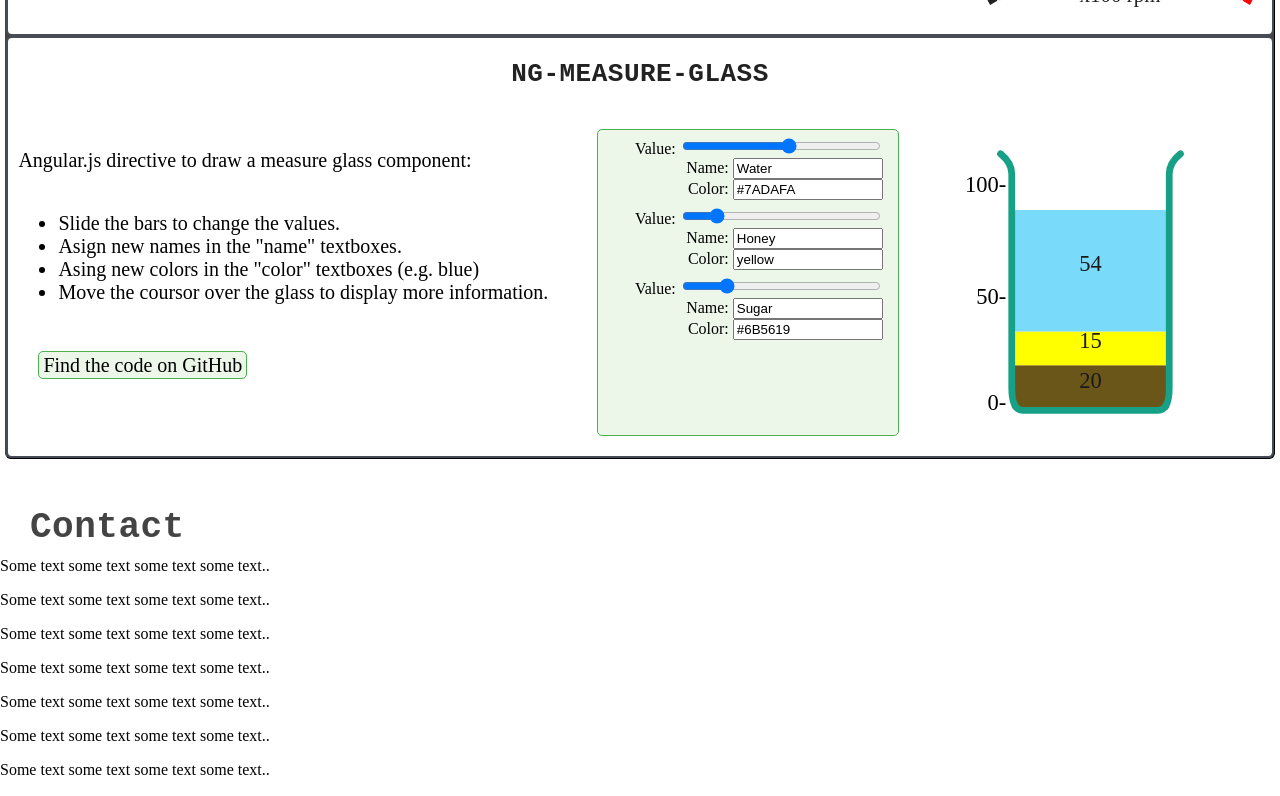
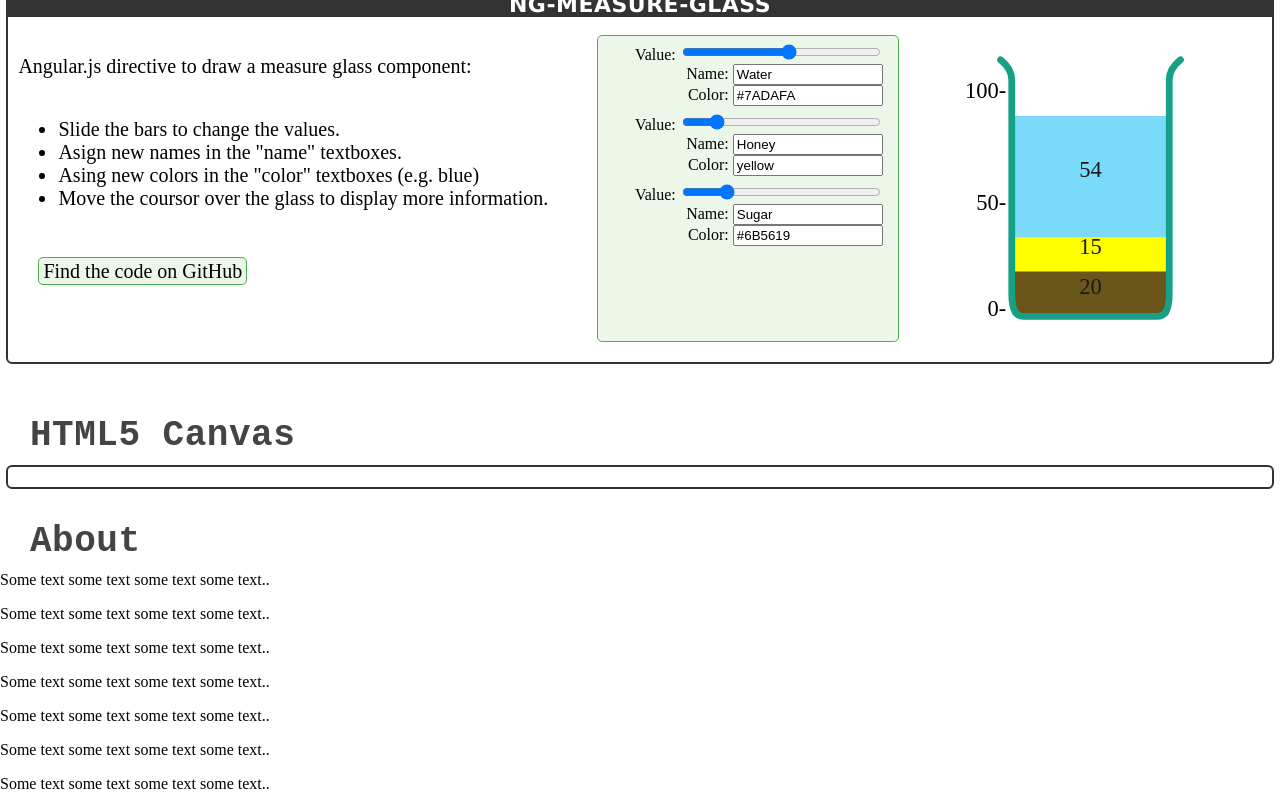
Before and after one commit to camilopalacios/camilopalacios.github.io, a website: page index.html in a window 1280 px wide. Shown: the part 540-1336 px from the top of the page. Drawn offline with Linux system fonts and the light colour scheme.

Commit message:
Prepare to start with the canvas section
Removed filling text and prepare to start creating the canvas component.

```diff
--- a/index.html
+++ b/index.html
@@ -20,8 +20,8 @@
       </div>
     </header>
     <ul class="topnav">
-      <li class="active"><a href="#projects" onclick="setActive()">Projects</a></li>
-      <li><a href="#contact" onclick="setActive()">Contact</a></li>
+      <li class="active"><a href="#angular" onclick="setActive()">Angular</a></li>
+      <li><a href="#canvas" onclick="setActive()">Canvas</a></li>
       <li><a href="#about" onclick="setActive()">About</a></li>
       <li class="icon">
         <a href="javascript:void(0);" onclick="showMenu()">&#9776;</a>
@@ -29,9 +29,9 @@
     </ul>
     <div id="back-header">
     </div>
-    <section id="projects">
+    <section id="angular">
       <h1 class="title">Angular directives</h1>
-      <div class="projects">
+      <div class="contentFrame">
         <!-- NG-GAUGE -->
         <div class="project" id="GaugeApp"  ng-app="GaugeApp">
           <h2 class="subtitle"> NG-GAUGE </h2>
@@ -91,8 +91,7 @@
               <a href="https://github.com/camilopalacios/ng-measure-glass" class="link-button">Find the code on GitHub</a>
             </div>
           </div>
-          <div class="projectDisplay">
-            <div id="measureGlass" ng-controller="GlassController as glassCtrl">
+          <div class="projectDisplay" ng-controller="GlassController as glassCtrl">
               <div class="settings">
                 <div class="category" align="right">
                   <label for="bar2">Value:</label>
@@ -135,24 +134,19 @@
                   <li style="list-style-type:square; color:{{glassCtrl.colors[(glassCtrl.colors.length - 1) - $index]}};"><p>{{n + ": " + glassCtrl.values[(glassCtrl.values.length - 1) - $index]}}</p></li>
                 </ul>
               </div>
-            </div>
           </div>
         </div>
       </div>
     </section>
     <br>
-    <section id="contact" ng-app="GaugeApp">
-      <h1 class="title">Contact</h1>
-      <p>Some text some text some text some text..</p>
-      <p>Some text some text some text some text..</p>
-      <p>Some text some text some text some text..</p>
-      <p>Some text some text some text some text..</p>
-      <p>Some text some text some text some text..</p>
-      <p>Some text some text some text some text..</p>
-      <p>Some text some text some text some text..</p>
-      <p>Some text some text some text some text..</p>
-      <p>Some text some text some text some text..</p>
-      <p>Some text some text some text some text..</p>
+    <section id="canvas" ng-app="GaugeApp">
+      <h1 class="title">HTML5 Canvas</h1>
+      <div class="contentFrame">
+        <div class="project">
+
+
+        </div>
+      </div>
     </section>
     <section id="about">
       <h1 class="title">About</h1>
--- a/style.css
+++ b/style.css
@@ -1,17 +1,3 @@
-/*.projectinfo, .projectDisplay, .description, .instructions, .gotogithub, #gauge, #measureGlass{
-    border: 1px solid red;
-}*/
-
-
-/*div#header{
-  display: none;
-}
-
-ul.topnav{
-  display: none;
-}*/
-
-
 body{
   margin: 0;
 }
@@ -26,10 +12,13 @@ body{
 }
 
 .subtitle{
-  font-size: 26px;
-  font-family: monospace;
+  margin: 0;
+  padding: 0;
+  background-color: #333;
+  font-size: 22px;
+  font-family: "Lucida Sans Unicode", "Lucida Grande", sans-serif;
   letter-spacing: 0.5px;
-  color: #222;
+  color: white;
   text-align: center;
 }
 
@@ -89,14 +78,8 @@ section {
   padding-top: 80px;
 }
 
-div.projects{
-
-  border: 1px outset #444;
-  border-radius: 6px;
-  border-collapse: separate;
-  border-spacing: 20px;
+div.contentFrame{
   margin: auto;
-  background-color: #444;
   width: 99%;
 }
 
@@ -104,9 +87,10 @@ div.projects{
   text-align: left;
   vertical-align: top;
   border-radius: 6px;
-  border: 2px solid #474c55;
+  border: 2px solid #333;
   background-color: white;
   padding-bottom: 20px;
+  margin-bottom: 3px;
 }
 
 .projectinfo{
@@ -168,10 +152,6 @@ form.interact{
   display: inline-block;
   text-align: center;
   font-size: 12px;
-}
-
-#measureGlass {
-  /*border: 1px solid blue;*/
 }
 
 div.settings{
```
